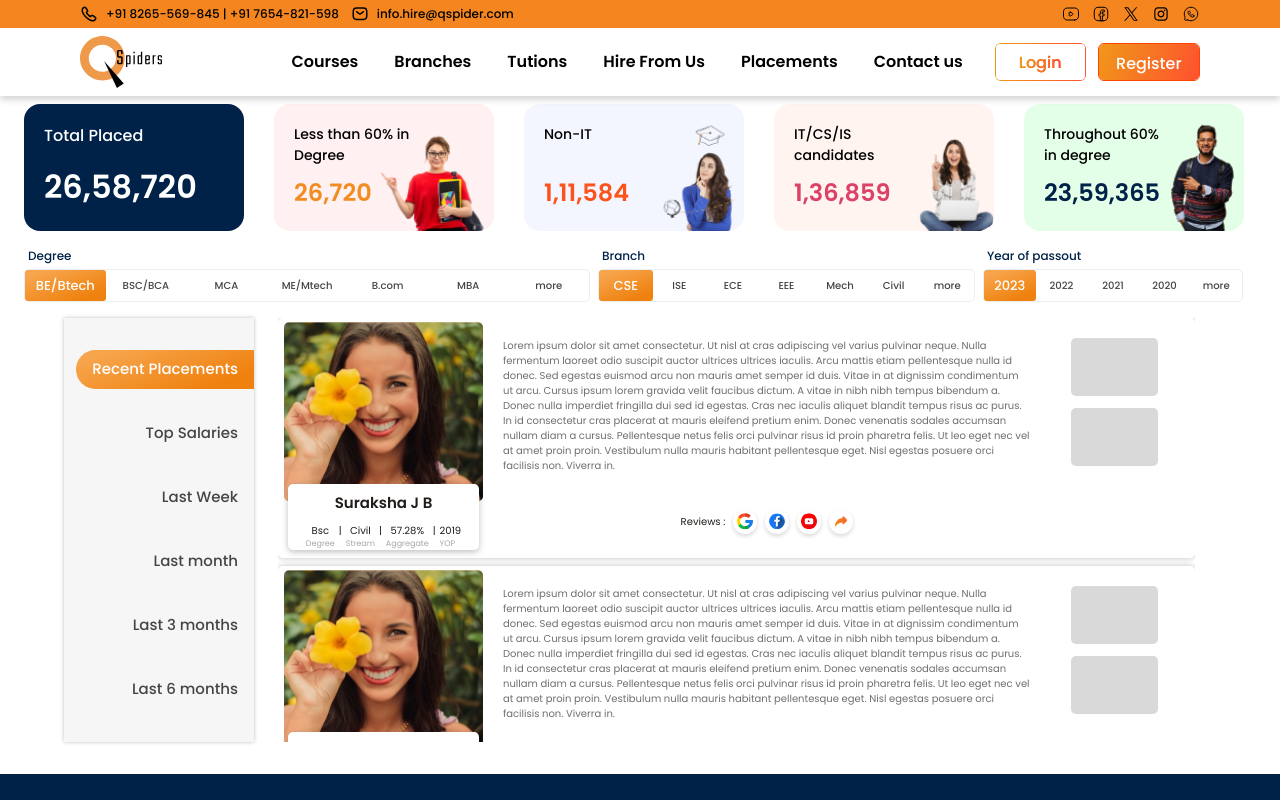
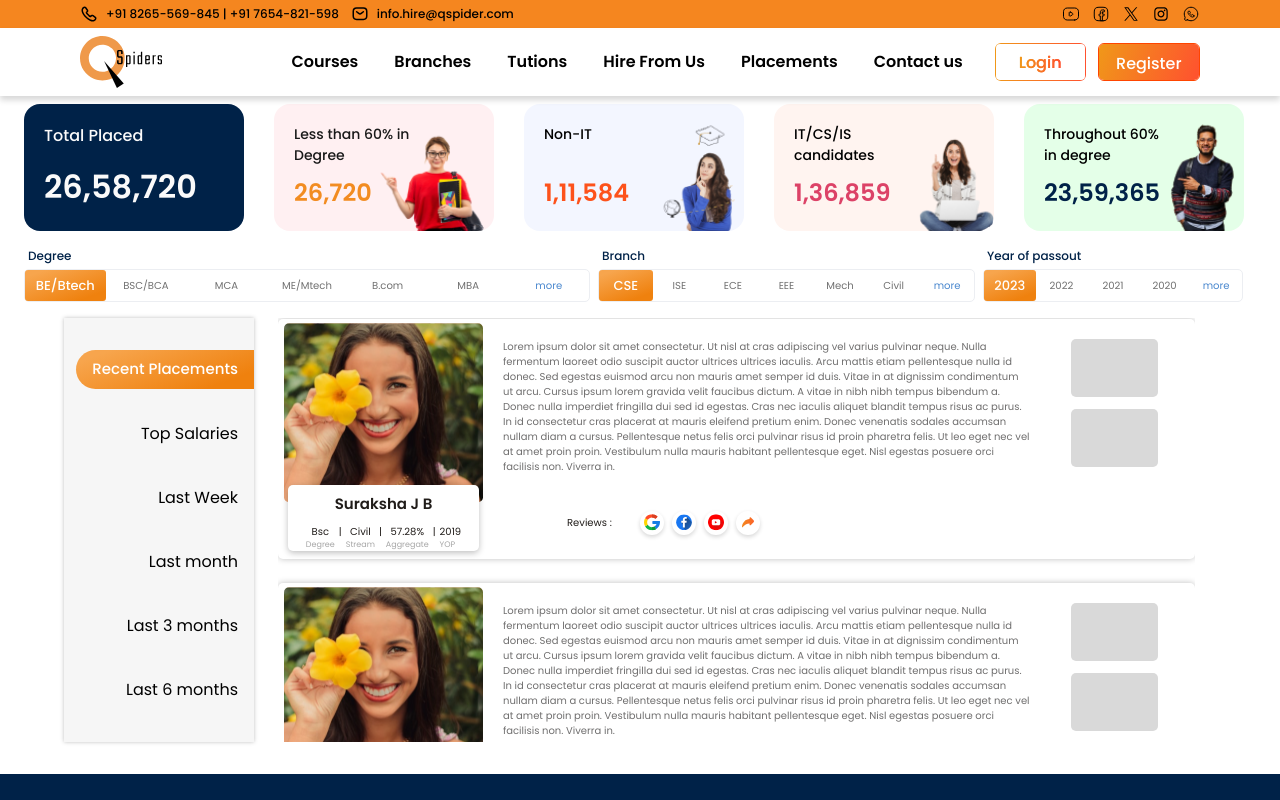
Before and after one commit to DivyaV123/React-Project, a Next.js app: page /placements in a window 1280 px wide. Shown: the top 800 px of the page. Built offline with nearby package versions, Linux system fonts and the light colour scheme.

Commit message:
Bug fix in course page

```diff
--- a/app/courses/CourseContent.jsx
+++ b/app/courses/CourseContent.jsx
@@ -14,7 +14,7 @@ import NestedAccordion from '@/components/ui/NestedAccordion';
 function CourseContent() {
     const courseContentdata = [
         {
-            ManualTesting: [
+            "Manual Testing": [
                 {
                     Softwaredevelopmentlifecycle: [
                         'WaterFallmodel', 'Spiral model', 'Prototype Model', 'Hybrid Model', 'Performance test',
@@ -23,10 +23,10 @@ function CourseContent() {
                 { Softwaredevelopmentlifecycle1: [''] }, { Softwaredevelopmentlifecycle2: [''] }
             ]
         },
-        { ManualTesting: [''] },
-        { ManualTesting: [''] },
-        { ManualTesting: [''] },
-        { ManualTesting: [''] }
+        { "Manual Testing": [''] },
+        { "Manual Testing": [''] },
+        { "Manual Testing": [''] },
+        { "Manual Testing": [''] }
     ];
 
     const [openIndex, setOpenIndex] = useState(-1);
@@ -110,7 +110,7 @@ function CourseContent() {
 
     return (
         <CoursePageContainer className='pt-4'>
-            <header className='text-[1.5rem] font-bold p-5'>
+            <header className='text-[1.5rem] font-bold pt-5 pr-5 pb-5'>
                 Course Content
             </header>
             <article className='m-5'>
--- a/app/courses/ImageScroller.jsx
+++ b/app/courses/ImageScroller.jsx
@@ -7,7 +7,7 @@ import { svgicons } from "@/components/assets/icons/svgassets";
 
 const ImageScroller = ({ onRightBarFix, isRightBarFixed }) => {
   const statisticsData = [
-    { number: "25,000+", text: "student placed" },
+    { number: "25,000+", text: "Student placed" },
     { number: "180+", text: "Hiring Companies" },
     { number: "10,000+", text: "Non IT Students placed" },
     { number: "15,000+", text: "IT Students placed" },
@@ -91,7 +91,7 @@ const ImageScroller = ({ onRightBarFix, isRightBarFixed }) => {
                   <h1 className="text-left font-bold text-[0.875rem]  3xl:text-[1.125rem] headerText">
                     {ele.number}
                   </h1>
-                  <p className="text-left font-medium text-[0.625rem] tracking-tighter 2xl:text-[0.7rem] 3xl:text-[0.9rem] headerText pt-2 2xl:pt-4 3xl:pt-5">
+                  <p className="text-left font-medium text-[0.625rem] tracking-tighter 2xl:text-[0.7rem] 3xl:text-[0.9rem] headerText pt-1 2xl:pt-2 3xl:pt-3">
                     {ele.text}
                   </p>
                 </div>
--- a/app/placements/Degree_Branch_Passout.jsx
+++ b/app/placements/Degree_Branch_Passout.jsx
@@ -114,8 +114,10 @@ const Degree_Branch_Passout = () => {
             {degreeCourses.map((classItem, index) => (
               <button
                 key={index}
-                className={`flex justify-center items-center w-[7.5vw] py-2 font-medium text-[0.63rem] text-dark-gray ${
-                  classItem.title === degreeButton ? "activeButton" : ""
+                className={`flex justify-center items-center w-[7.5vw] py-2  text-[0.63rem]  ${
+                  classItem.title === degreeButton ? "activeButton font-medium" : ""
+                } ${
+                  classItem.title === 'more' ? "text-[#4987CE]" : "text-[#707070]"
                 }`}
                 onClick={() => handleDegreeBar(classItem.title)}
               >
@@ -138,8 +140,10 @@ const Degree_Branch_Passout = () => {
             {Branch.map((classItem, index) => (
               <button
                 key={index}
-                className={`flex justify-center items-center w-[4.219vw] py-2 font-medium text-[0.63rem] text-dark-gray ${
-                  classItem.title === branchButton ? "activeButton" : ""
+                className={`flex justify-center items-center w-[4.219vw] py-2  text-[0.63rem]  ${
+                  classItem.title === branchButton ? "activeButton font-medium" : ""
+                } ${
+                  classItem.title === 'more' ? "text-[#4987CE]" : "text-[#707070]"
                 }`}
                 onClick={() => handleBranchBar(classItem.title)}
               >
@@ -164,8 +168,10 @@ const Degree_Branch_Passout = () => {
           {Passout.map((classItem, index) => (
             <button
               key={index}
-              className={`flex justify-center items-center w-[4.219vw] py-2 font-medium text-[0.63rem] text-dark-gray ${
-                classItem.title === passOutButton ? "activeButton" : ""
+              className={`flex justify-center items-center w-[4.219vw] py-2  text-[0.63rem]  ${
+                classItem.title === passOutButton ? "activeButton font-medium" : ""
+              } ${
+                classItem.title === 'more' ? "text-[#4987CE]" : "text-[#707070]"
               }`}
               onClick={() => handlePassOutBar(classItem.title)}
             >
--- a/app/placements/PlacementCards.jsx
+++ b/app/placements/PlacementCards.jsx
@@ -18,9 +18,9 @@ const PlacementCards = () => {
         </div>
         :
         <div className="placedCard">
-          <div className="flex flex-col justify-between text-white h-full">
-            <p className="font-medium pl-5 pt-5">Total Placed</p>
-            <p className="font-bold text-[2rem] pl-5 pb-5">26,58,720</p>
+          <div className="flex flex-col justify-between h-full">
+            <p className="font-medium pl-5 pt-5 text-[#FAFAFA]">Total Placed</p>
+            <p className="font-bold text-[2rem] pl-5 pb-5 text-[#FAFAFA]">26,58,720</p>
           </div>
         </div>
       }
@@ -37,7 +37,7 @@ const PlacementCards = () => {
         <div className="degreeCard">
           <div className="flex h-full">
             <div className="flex flex-col gap-2 justify-between">
-              <p className="font-medium pl-5 pt-5 text-[0.875rem]">Less than 60% in <br/> Degree</p>
+              <p className="font-medium pl-5 pt-5 text-[0.875rem] text-[#191919]">Less than 60% in <br/> Degree</p>
               <p className="font-bold text-[1.5rem] text-[#F28C21] pl-5 pb-5">26,720</p>
             </div>
             {/* <div>
--- a/app/placements/PlacementContent.jsx
+++ b/app/placements/PlacementContent.jsx
@@ -4,7 +4,7 @@ import "./PlacementSidebar.scss";
 const PlacementContent = () => {
   return (
     <>
-      <section className="w-full contentCard flex pt-1 pl-1.5 pb-2 mb-2">
+      <section className="w-full contentCard flex pt-1 pl-1.5 pb-2 mb-6 mt-[1px]">
         <div className="w-[15.547vw] ">
           <img src="../Rectangle 16961.svg" />
           <div className="imageCard">
@@ -48,8 +48,8 @@ const PlacementContent = () => {
             proin proin. Vestibulum nulla mauris habitant pellentesque eget.
             Nisl egestas posuere orci facilisis non. Viverra in.
           </p>
-          <div className="flex gap-2 items-center pb-4 justify-center">
-            <div className="text-[0.625rem] text-[#201C19]">Reviews :</div>
+          <div className="flex gap-2 items-center pb-4 pl-16">
+            <div className="text-[0.625rem] text-[#201C19] pr-5">Reviews :</div>
             <div className="iconContainer">
               <img src="../google 1.svg" />
             </div>
@@ -69,7 +69,7 @@ const PlacementContent = () => {
           <div className="imageBox"></div>
         </div>
       </section>
-      <section className="w-full contentCard flex pt-1 pl-1.5 pb-2 mb-2">
+      <section className="w-full contentCard flex pt-1 pl-1.5 pb-2 mb-6 mt-[1px]">
         <div className="w-[15.547vw] ">
           <img src="../Rectangle 16961.svg" />
           <div className="imageCard">
@@ -113,8 +113,8 @@ const PlacementContent = () => {
             proin proin. Vestibulum nulla mauris habitant pellentesque eget.
             Nisl egestas posuere orci facilisis non. Viverra in.
           </p>
-          <div className="flex gap-2 items-center pb-4 justify-center">
-            <div className="text-[0.625rem] text-[#201C19]">Reviews :</div>
+          <div className="flex gap-2 items-center pb-4 pl-16">
+            <div className="text-[0.625rem] text-[#201C19] pr-5">Reviews :</div>
             <div className="iconContainer">
               <img src="../google 1.svg" />
             </div>
--- a/app/placements/PlacementSideBar.jsx
+++ b/app/placements/PlacementSideBar.jsx
@@ -51,7 +51,7 @@ const PlacementSideBar = () => {
             <div className="py-8">
               <button
                 key={index}
-                className={` justify-center items-center px-4 py-2 font-medium float-right text-[0.938rem] text-dark-gray  ${classItem.title === sideBarBtn ? "sideBarButton" : ""
+                className={` justify-center items-center px-4 py-2  float-right  ${classItem.title === sideBarBtn ? "sideBarButton font-medium  text-[0.938rem]" : ""
                   }`}
                 onClick={() => { setSideBarBtn(classItem.title) }}
               >
--- a/components/carosalHome/carosalFooter/CarosalFooter.jsx
+++ b/components/carosalHome/carosalFooter/CarosalFooter.jsx
@@ -42,7 +42,7 @@ function CarosalFooter() {
                                 <div className='p-2'>
                                     <article>
                                         <h1 className=' gradient-text text-[2rem] text-orange-600 subHead text-header-orange font-extra-bold flex justify-center'>
-                                            <Counter initialValue={0} targetValue={5000} label={element.count} />
+                                            <Counter initialValue={0} targetValue={1000} label={element.count} />
                                         </h1>
                                         <p className='text-white text-[0.75rem] font-semibold flex justify-center text-center ' dangerouslySetInnerHTML={{ __html: content }} />
                                     </article>
--- a/components/ourBranches/ourBranchesHome.jsx
+++ b/components/ourBranches/ourBranchesHome.jsx
@@ -63,7 +63,7 @@ function OurBranchesHome({ page }) {
           <header>
             {page === "course" ? (
               <article className="flex justify-between w-[51.56vw]">
-                <h1 className="flex justify-start text-[1.5rem] m-2 font-bold py-5">
+                <h1 className="flex justify-start text-[1.5rem] items-center font-bold py-5">
                   Upcoming Batches
                 </h1>
                 <article className="flex bg-white m-2 py-5">
```
Also changed, not shown: app/courses/PlacementStaticsHome.jsx (+6 -6 lines).
